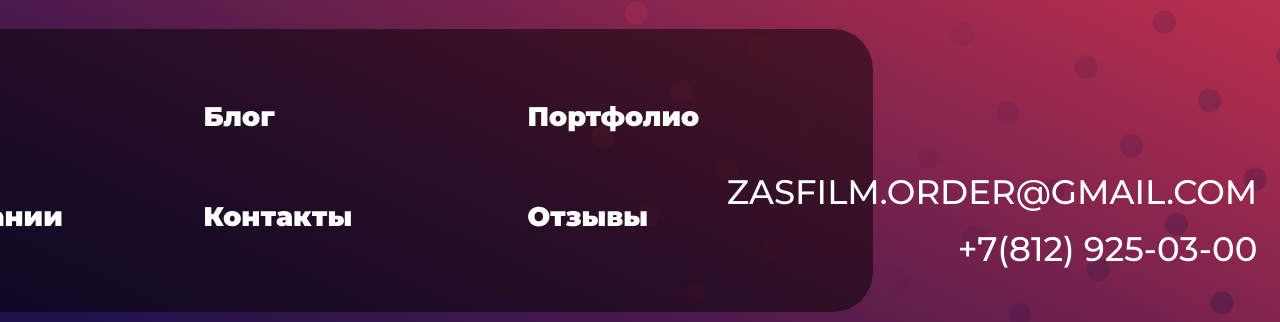
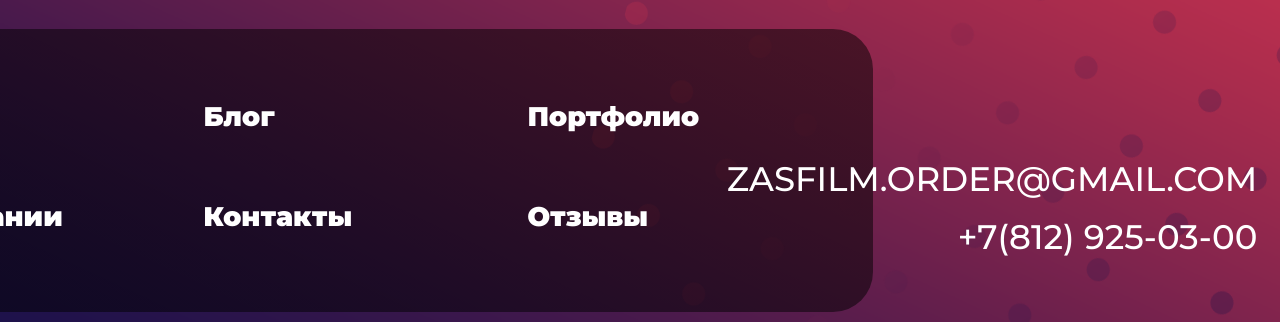
Before and after one commit to Beyond-de-Grave/zasfilm, a plain HTML site: page index.html in a window 1280 px wide. Shown: the part 8764-9086 px from the top of the page. Drawn offline with Linux system fonts and the light colour scheme.

Commit message:
Ready landing

```diff
--- a/components/footer.scss
+++ b/components/footer.scss
@@ -31,15 +31,18 @@
         align-items: center;
     }
     &__column{
-        margin: 3% auto;
-        padding: 3% 1%;
+        margin: 0 auto;
+        padding: 0 1%;
+        padding-bottom: 0;
+        margin-bottom: 0;
+        height: 100%;
         width: 50%;
         // &:first-child{
         //     width: 60%;
         // }
         &:last-child{
             width: 40%;
-            padding-top: 5%;
+            // padding-top: 5%;
             justify-content: flex-end;
         }
         height: 100%;
--- a/components/general.scss
+++ b/components/general.scss
@@ -1,6 +1,6 @@
 html, body{
     width: 100%;
-    height: 342%;
+    height: 300%;
     position: relative;
     margin: 0;
     font-size: 14px;
```
Also changed, not shown: css/main.css.
